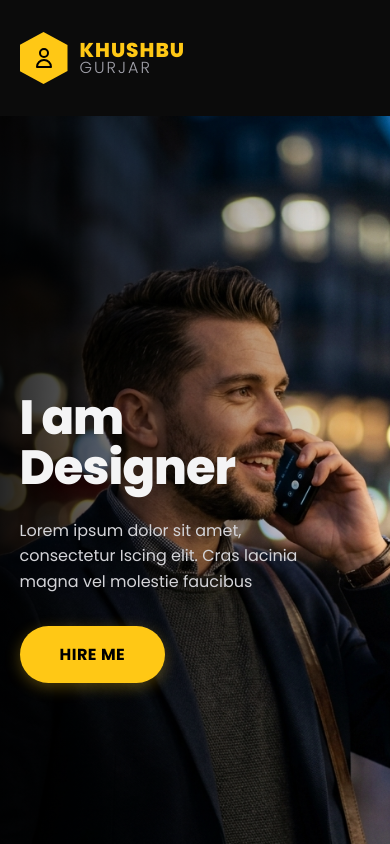
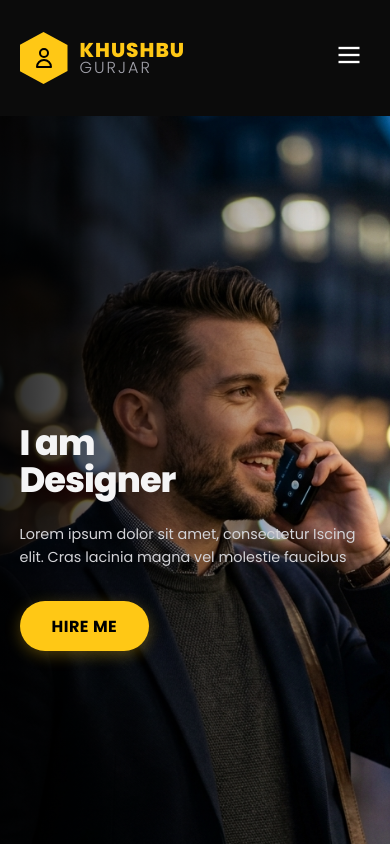
Before and after one commit to khushbuyuvasoft456-bit/Portfolio, a React (Vite) app: page / in a window 390 px wide. Built offline with nearby package versions, Linux system fonts and the light colour scheme.

Commit message:
fix: resolve mobile overflow issue

```diff
--- a/src/App.css
+++ b/src/App.css
@@ -1,5 +1,5 @@
 .hero-container {
-    width: 100vw;
+    width: 100%;
     height: 100vh;
     position: relative;
     background-size: cover;
@@ -249,15 +249,47 @@
     }
   }
 
+  .mobile-menu-btn {
+    display: none;
+    background: none;
+    border: none;
+    color: white;
+    cursor: pointer;
+    z-index: 1001;
+    padding: 0.5rem;
+  }
+
+  .mobile-menu-btn svg {
+    width: 28px;
+    height: 28px;
+  }
+
   /* Responsive */
   @media (max-width: 1024px) {
     .text-section h1 {
       font-size: 4rem;
     }
+    .mobile-menu-btn {
+      display: block;
+    }
     .nav-links {
-      display: none;
+      position: fixed;
+      top: 0;
+      right: -100%;
+      width: 250px;
+      height: 100vh;
+      background-color: #111111;
+      flex-direction: column;
+      justify-content: center;
+      transition: right 0.3s ease;
+      z-index: 1000;
+      box-shadow: -5px 0 15px rgba(0, 0, 0, 0.5);
+    }
+    .nav-links.mobile-open {
+      right: 0;
     }
   }
+
   @media (max-width: 768px) {
     .text-section h1 {
       font-size: 3rem;
@@ -269,3 +301,16 @@
       display: none;
     }
   }
+
+  @media (max-width: 480px) {
+    .text-section h1 {
+      font-size: 2.2rem;
+    }
+    .text-section p {
+      font-size: 0.9rem;
+      padding-right: 0;
+    }
+    .main-btn {
+      padding: 0.8rem 2rem;
+    }
+  }
--- a/src/App.jsx
+++ b/src/App.jsx
@@ -24,7 +24,18 @@ import FAQ from './components/FAQ';
 import Contact from './components/Contact';
 import HireMeModal from './components/HireMeModal';
 
-const Navbar = ({ onHireMeClick }) => (
+const Navbar = ({ onHireMeClick }) => {
+  const [isMobileMenuOpen, setIsMobileMenuOpen] = useState(false);
+
+  const toggleMobileMenu = () => {
+    setIsMobileMenuOpen(!isMobileMenuOpen);
+  };
+
+  const closeMobileMenu = () => {
+    setIsMobileMenuOpen(false);
+  };
+
+  return (
   <header className="navbar">
     <div className="logo-container">
       <div className="logo-icon">
@@ -38,15 +49,30 @@ const Navbar = ({ onHireMeClick }) => (
       </div>
     </div>
 
-    <nav className="nav-links">
-      <HashLink smooth to="/#home" activeClassName="active">HOME</HashLink>
-      <NavLink to="/about" className={({ isActive }) => (isActive ? 'active' : '')}>ABOUT US</NavLink>
-      <NavLink to="/services" className={({ isActive }) => (isActive ? 'active' : '')}>OUR SERVICES</NavLink>
-      <NavLink to="/portfolio" className={({ isActive }) => (isActive ? 'active' : '')}>PORTFOLIO</NavLink>
-      <NavLink to="/pricing" className={({ isActive }) => (isActive ? 'active' : '')}>PRICING</NavLink>
-      <NavLink to="/blog" className={({ isActive }) => (isActive ? 'active' : '')}>BLOG</NavLink>
-      <NavLink to="/faq" className={({ isActive }) => (isActive ? 'active' : '')}>FAQ</NavLink>
-      <NavLink to="/contact" className={({ isActive }) => (isActive ? 'active' : '')}>CONTACT</NavLink>
+    <button className="mobile-menu-btn" onClick={toggleMobileMenu}>
+      {isMobileMenuOpen ? (
+        <svg viewBox="0 0 24 24" fill="none" stroke="currentColor" strokeWidth={2}>
+          <line x1="18" y1="6" x2="6" y2="18" />
+          <line x1="6" y1="6" x2="18" y2="18" />
+        </svg>
+      ) : (
+        <svg viewBox="0 0 24 24" fill="none" stroke="currentColor" strokeWidth={2}>
+          <line x1="3" y1="12" x2="21" y2="12" />
+          <line x1="3" y1="6" x2="21" y2="6" />
+          <line x1="3" y1="18" x2="21" y2="18" />
+        </svg>
+      )}
+    </button>
+
+    <nav className={`nav-links ${isMobileMenuOpen ? 'mobile-open' : ''}`}>
+      <HashLink smooth to="/#home" activeClassName="active" onClick={closeMobileMenu}>HOME</HashLink>
+      <NavLink to="/about" className={({ isActive }) => (isActive ? 'active' : '')} onClick={closeMobileMenu}>ABOUT US</NavLink>
+      <NavLink to="/services" className={({ isActive }) => (isActive ? 'active' : '')} onClick={closeMobileMenu}>OUR SERVICES</NavLink>
+      <NavLink to="/portfolio" className={({ isActive }) => (isActive ? 'active' : '')} onClick={closeMobileMenu}>PORTFOLIO</NavLink>
+      <NavLink to="/pricing" className={({ isActive }) => (isActive ? 'active' : '')} onClick={closeMobileMenu}>PRICING</NavLink>
+      <NavLink to="/blog" className={({ isActive }) => (isActive ? 'active' : '')} onClick={closeMobileMenu}>BLOG</NavLink>
+      <NavLink to="/faq" className={({ isActive }) => (isActive ? 'active' : '')} onClick={closeMobileMenu}>FAQ</NavLink>
+      <NavLink to="/contact" className={({ isActive }) => (isActive ? 'active' : '')} onClick={closeMobileMenu}>CONTACT</NavLink>
     </nav>
 
     <button className="hire-btn nav-btn" onClick={onHireMeClick}>
@@ -56,7 +82,8 @@ const Navbar = ({ onHireMeClick }) => (
       HIRE ME
     </button>
   </header>
-);
+  );
+};
 
 const Home = ({ onHireMeClick }) => (
   <>
--- a/src/components/Clients.css
+++ b/src/components/Clients.css
@@ -1,7 +1,7 @@
 .clients-section {
     background-color: #ffffff;
     padding: 2rem 0;
-    width: 100vw;
+    width: 100%;
     border-top: 1px solid #f0f0f0;
     border-bottom: 1px solid #f0f0f0;
     overflow: hidden;
```
